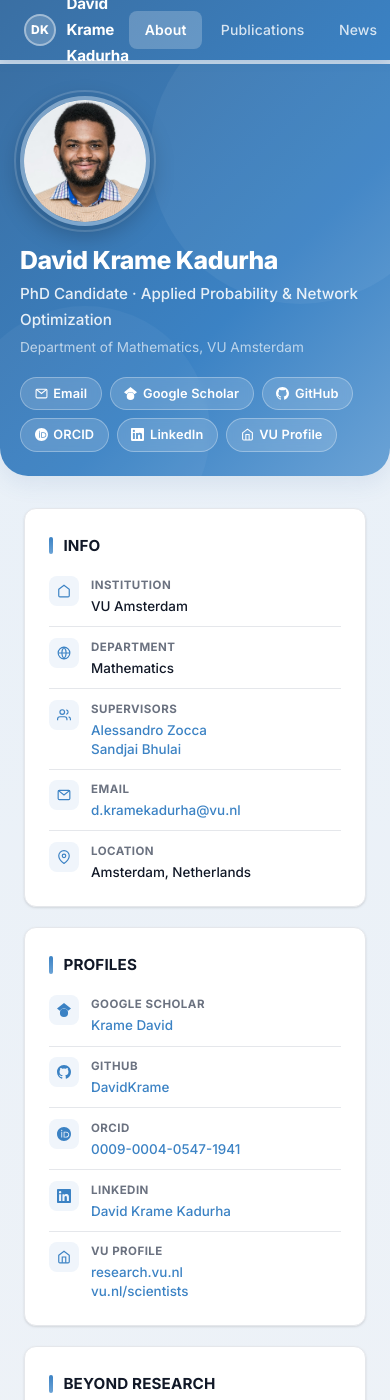
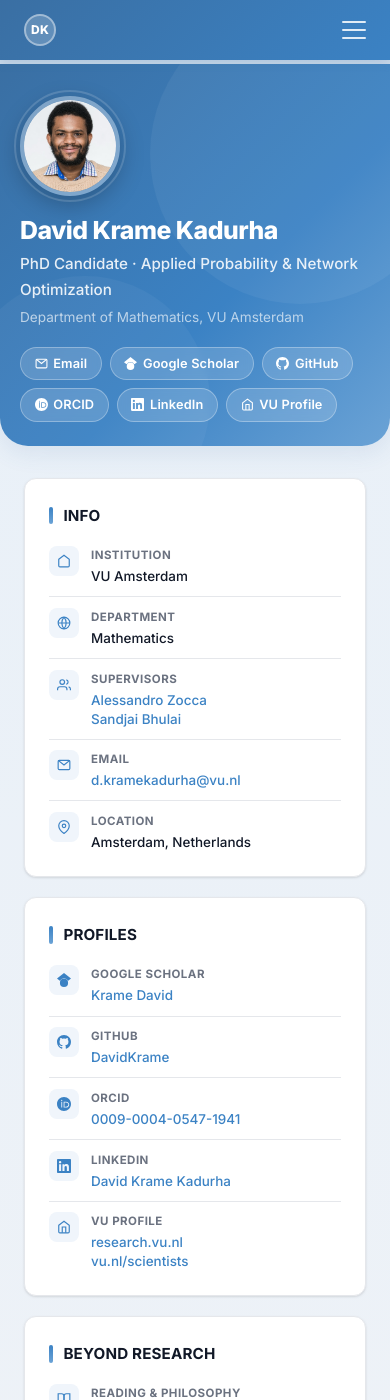
Before and after one commit to DavidKrame/davidkrame.github.io, a Jekyll site: the page built from index.html, in a window 390 px wide and 1400 px high. Built offline with Jekyll 4.4.1, drawn with Linux system fonts in a browser that asks for light colours.

Commit message:
Dark Mode + Progress bar

```diff
--- a/_includes/nav.html
+++ b/_includes/nav.html
@@ -2,9 +2,12 @@
   <div class="nav-inner">
     <a href="{{ '/' | relative_url }}" class="nav-brand">
       <span class="nav-initials">DK</span>
-      David Krame Kadurha
+      <span class="nav-brand-name">David Krame Kadurha</span>
     </a>
-    <div class="nav-links">
+    <button class="nav-toggle" aria-label="Toggle navigation" aria-expanded="false">
+      <span></span><span></span><span></span>
+    </button>
+    <div class="nav-links" id="nav-links">
       <a href="{{ '/' | relative_url }}" {% if page.url == '/' %}class="active"{% endif %}>About</a>
       <a href="{{ '/publications/' | relative_url }}" {% if page.url contains 'publications' %}class="active"{% endif %}>Publications</a>
       <a href="{{ '/news/' | relative_url }}" {% if page.url contains 'news' %}class="active"{% endif %}>News</a>
--- a/assets/css/style.scss
+++ b/assets/css/style.scss
@@ -50,8 +50,8 @@
 .progress-bar {
   height: 100%;
   width: 0%;
-  background: #ffffff;
-  box-shadow: 0 0 8px rgba(255,255,255,.8), 0 1px 3px rgba(58,111,163,.3);
+  background: var(--blue);
+  box-shadow: 0 0 8px rgba(59,130,196,.5), 0 1px 3px rgba(58,111,163,.3);
   transition: width .08s linear;
   border-radius: 0 2px 2px 0;
 }
@@ -744,6 +744,29 @@
   to   { opacity: 1; transform: translateY(0); }
 }
 
+/* ── Hamburger toggle ────────────────────────────────── */
+.nav-toggle {
+  display: none;
+  flex-direction: column;
+  justify-content: space-between;
+  width: 24px;
+  height: 18px;
+  background: none;
+  border: none;
+  cursor: pointer;
+  padding: 0;
+  flex-shrink: 0;
+}
+
+.nav-toggle span {
+  display: block;
+  width: 100%;
+  height: 2px;
+  background: rgba(255,255,255,.85);
+  border-radius: 2px;
+  transition: transform .2s, opacity .2s;
+}
+
 /* ── Responsive ───────────────────────────────────────── */
 @media (max-width: 720px) {
   .home-grid { grid-template-columns: 1fr; }
@@ -754,7 +777,94 @@
   .cv-period { color: var(--text-muted); margin-bottom: .1rem; }
 }
 
-@media (max-width: 480px) {
-  .nav-brand span:not(.nav-initials) { display: none; }
+@media (max-width: 540px) {
+  .nav-toggle { display: flex; }
+  .nav-brand-name { display: none; }
+
+  .nav-links {
+    display: none;
+    position: fixed;
+    top: var(--nav-h);
+    left: 0;
+    right: 0;
+    z-index: 99;
+    flex-direction: column;
+    background: linear-gradient(160deg, var(--blue-deeper) 0%, var(--blue) 100%);
+    padding: .5rem .75rem .75rem;
+    gap: .25rem;
+    box-shadow: 0 6px 20px rgba(0,0,0,.18);
+  }
+
+  .nav-links.open { display: flex; }
+
+  .nav-links a {
+    padding: .6rem 1rem;
+    border-radius: 8px;
+    font-size: .9rem;
+  }
+
   .hero { padding: 2rem 1.25rem 1.5rem; }
+  .hero-photo { width: 100px; height: 100px; }
+  .skills-grid { grid-template-columns: 1fr; }
 }
+
+@media (max-width: 380px) {
+  .hero-text h1 { font-size: 1.35rem; }
+  .page-content { padding: 0 1rem; }
+}
+
+/* ── Dark mode (automatic, follows system preference) ── */
+@media (prefers-color-scheme: dark) {
+  :root {
+    --bg:         #0f172a;
+    --surface:    #1e293b;
+    --surface-2:  #162032;
+    --text:       #e2e8f0;
+    --text-muted: #94a3b8;
+    --text-light: #64748b;
+    --border:     #334155;
+    --blue-light: #1e3a5f;
+    --shadow-sm:  0 1px 3px rgba(0,0,0,.4),  0 1px 2px rgba(0,0,0,.3);
+    --shadow-md:  0 4px 12px rgba(0,0,0,.4), 0 2px 4px rgba(0,0,0,.3);
+    --shadow-lg:  0 10px 30px rgba(0,0,0,.5), 0 4px 10px rgba(0,0,0,.35);
+  }
+
+  body {
+    background: linear-gradient(180deg, #0d1b2e 0%, #0f172a 50%, #111827 100%);
+  }
+
+  /* Progress bar — white-on-dark doesn't work; use blue */
+  .progress-track { background: rgba(59,130,196,.15); }
+  .progress-bar {
+    background: var(--blue);
+    box-shadow: 0 0 8px rgba(59,130,196,.6), 0 1px 3px rgba(59,130,196,.3);
+  }
+
+  /* Tags */
+  .tag {
+    background: rgba(59,130,196,.18);
+    color: var(--blue-mid);
+    border-color: rgba(59,130,196,.3);
+  }
+  .tag:hover { background: var(--blue); color: #fff; border-color: var(--blue); }
+
+  /* News type badges */
+  .news-type-badge.position    { background: rgba(30,64,175,.35);  color: #93c5fd; }
+  .news-type-badge.publication { background: rgba(22,101,52,.35);  color: #86efac; }
+  .news-type-badge.education   { background: rgba(146,64,14,.35);  color: #fcd34d; }
+  .news-type-badge.talk        { background: rgba(107,33,168,.35); color: #d8b4fe; }
+  .news-type-badge.other       { background: rgba(59,130,196,.18); color: var(--blue-mid); }
+
+  /* Timeline dot border adapts */
+  .news-tl-item::before { border-color: var(--surface); box-shadow: 0 0 0 2px var(--blue-light); }
+
+  /* Form inputs */
+  .pub-search,
+  .pub-year-filter {
+    background: var(--surface);
+    color: var(--text);
+    border-color: var(--border);
+    color-scheme: dark;
+  }
+  .pub-search::placeholder { color: var(--text-light); }
+}
```
Also changed, not shown: other parts of _includes/nav.html (+18 -0 lines).
